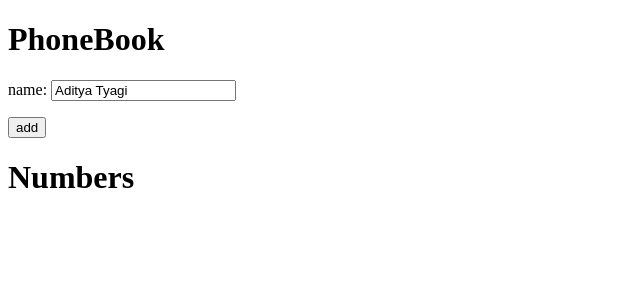
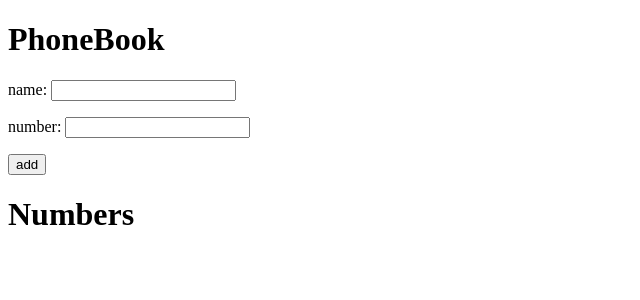
Before and after one commit to adityatyagi-av/part2, a React (Create React App) app: page / in a window 1280 px wide. Shown: the top 300 px of the page, without its empty margins (0-640 px from the left). Built offline with nearby package versions, Linux system fonts and the light colour scheme.

Commit message:
2.8 updated

```diff
--- a/package.json
+++ b/package.json
@@ -6,7 +6,6 @@
     "@testing-library/jest-dom": "^5.16.5",
     "@testing-library/react": "^13.4.0",
     "@testing-library/user-event": "^13.5.0",
-    "loadash": "^1.0.0",
     "react": "^18.2.0",
     "react-dom": "^18.2.0",
     "react-scripts": "5.0.1",
--- a/src/components/Phonebook.js
+++ b/src/components/Phonebook.js
@@ -1,31 +1,42 @@
 import React,{useState} from 'react'
-import { isEqual } from 'lodash';
 
 export default function Phonebook() {
     const [persons, setPersons] = useState([
 
     ])
-    const [newName, setNewName] = useState('Aditya Tyagi')
-
+    const [newName, setNewName] = useState('')
+    const [newNumber, setNewNumber] = useState('')
     const updateName=(event)=>{
       setNewName(event.target.value)
     }
+
+    const updateNumber=(event)=>{
+      setNewNumber(event.target.value)
+    }
+
+  //adding the number
     const numberAdd=(event)=>{
     event.preventDefault()
+
     console.log(event.target)
     console.log(typeof(event.target.value))
+    //function to check name
     const found=persons.some(person=>person.name === newName)
     console.log(found)
+
+
     if(!found){
       console.log('already in the list')
       const obj={
         name: newName,
-        id: persons.length +1
+        id: persons.length +1,
+        number: newNumber
       }
       console.log(obj)
       setPersons(persons.concat(obj))
       }
-    else{
+
+      else{
       alert(`${newName} is already in the phonebook, Save with new name`)
 
       }
@@ -37,7 +48,7 @@ export default function Phonebook() {
         <h1>PhoneBook</h1>
         <form onSubmit={numberAdd}>
         <p>name: <input type="text" onChange={updateName} value={newName}/></p>
-
+        <p>number: <input type="tel" onChange={updateNumber} value={newNumber}/></p>
         <button>add</button>
         </form>
     <h1>Numbers</h1>
@@ -45,7 +56,7 @@ export default function Phonebook() {
     {persons.map(person=>{
       console.log(person.id)
       return(
-        <li key={person.id}>{person.name}</li>
+        <li key={person.id}>{person.name} : {person.number}</li>
       )
     })
     }
```
Also changed, not shown: 1 other file (tests, documents, lock files or other folders).
